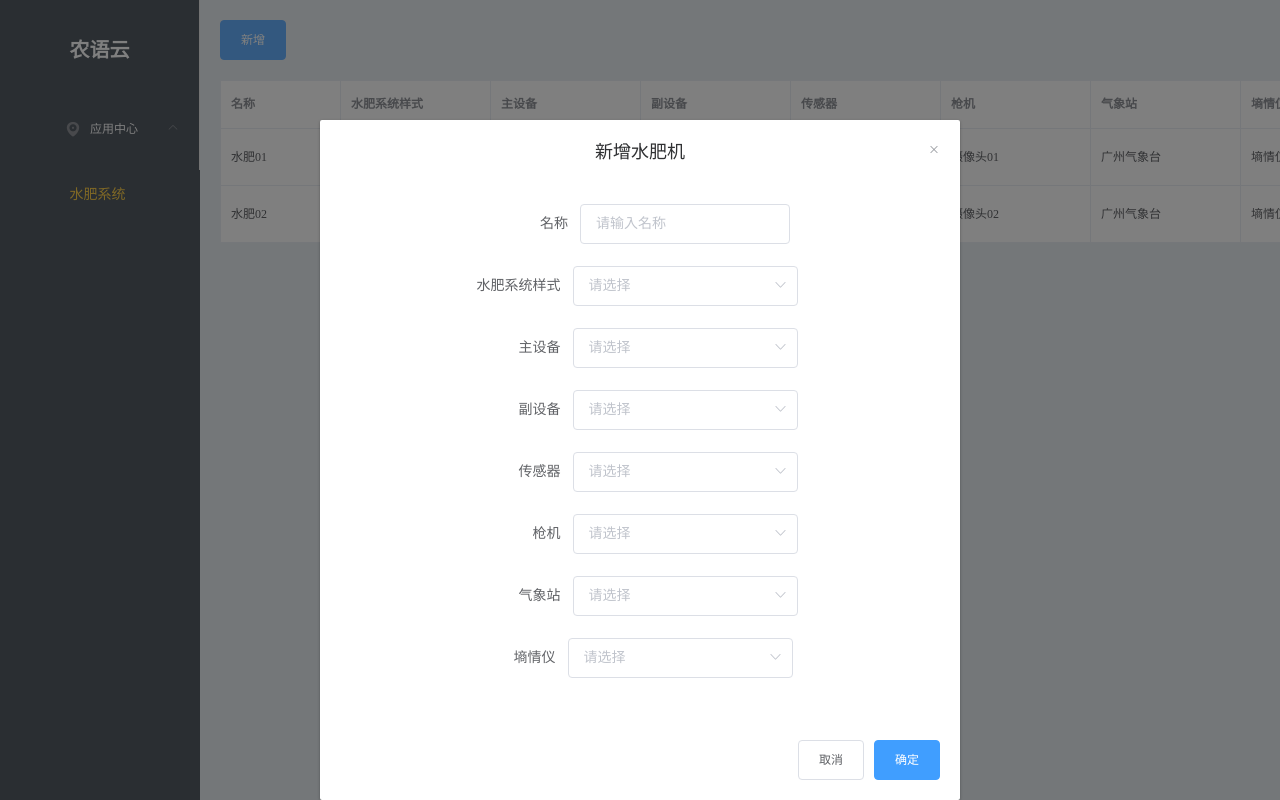
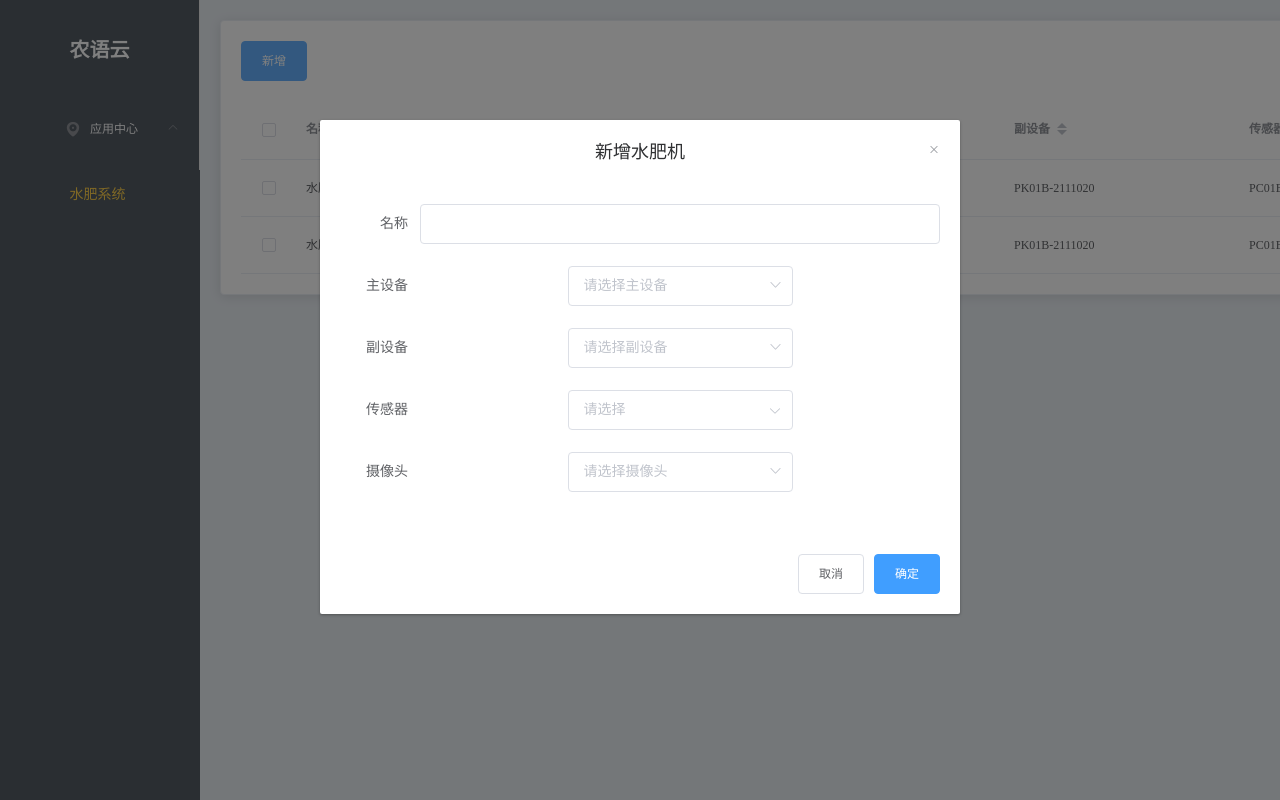
Before and after one commit to MTL0915/shuifei, a Vue app: page /list in a window 1280 px wide. Both pictures are taken after a click on the button "新增". Shown: the top 800 px of the page. Built offline with nearby package versions, Linux system fonts and the light colour scheme.

Commit message:
按需求修改表单

```diff
--- a/src/main.js
+++ b/src/main.js
@@ -29,6 +29,8 @@ import {
   Form,
   FormItem,
   DatePicker,
+  Card,
+  Cascader,
 } from "element-ui";
 import "element-ui/lib/theme-chalk/index.css";
 
@@ -55,6 +57,8 @@ Vue.use(InputNumber);
 Vue.use(Form);
 Vue.use(FormItem);
 Vue.use(DatePicker);
+Vue.use(Card);
+Vue.use(Cascader);
 Vue.use(Loading.directive);
 
 Vue.prototype.$echarts = echarts;
--- a/src/utils/auth.js
+++ b/src/utils/auth.js
@@ -1,7 +1,7 @@
 // import Cookies from 'js-cookie'
 
 const TokenKey =
-  "eyJhbGciOiJIUzUxMiJ9.eyJzdWIiOiIxODkyMzIzNjY4MyIsImV4cCI6MTY2NzQ3MjkwNywiaWF0IjoxNjY3NDY1NzA3fQ.GLaV9WtFYf3lXg0on79-tl1xHpVUffOGvvSEQIJjQGJ8tBAZJyer1IpFSTw2hNt3ovVFL54fR_seFNSMaz8RVA";
+  "eyJhbGciOiJIUzUxMiJ9.eyJzdWIiOiIxODkyMzIzNjY4MyIsImV4cCI6MTY2NzkwMjMzNiwiaWF0IjoxNjY3ODk1MTM2fQ.T_twZZ2yR-9CTn7ukISwKKAkaONVLJuMFwODVDmTLID66PGbo2ibJP_gCmgz12-2lmEW5A4Z6M2F70KMrhXLnQ";
 let lsToken = {};
 
 export function getToken() {
--- a/src/views/home/list.vue
+++ b/src/views/home/list.vue
@@ -1,15 +1,42 @@
 <template>
-  <div class="manage">
+  <el-card class="manage">
     <el-dialog
       :title="operateType === 'add' ? '新增水肥机' : '更新水肥机'"
       :visible.sync="isShow"
     >
-      <common-form
-        :formLabel="operateFormLabel"
-        :form="operateForm"
-        :inline="true"
-        ref="form"
-      ></common-form>
+      <!-- 表格S -->
+      <el-form ref="form" :model="form" label-width="80px">
+        <el-form-item label="名称">
+          <el-input v-model="form.name"></el-input>
+        </el-form-item>
+        <el-form-item label="主设备">
+          <el-select v-model="form.firstEquipment" placeholder="请选择主设备">
+            <el-option label="SF123" value="shanghai"></el-option>
+            <el-option label="SF456" value="beijing"></el-option>
+          </el-select>
+        </el-form-item>
+        <el-form-item label="副设备">
+          <el-select v-model="form.secondEquipment" placeholder="请选择副设备">
+            <el-option label="PK123" value="shanghai"></el-option>
+            <el-option label="PK456" value="beijing"></el-option>
+          </el-select>
+        </el-form-item>
+        <el-form-item label="传感器">
+          <el-cascader
+            :options="options"
+            :props="{ multiple: true }"
+            clearable>
+          </el-cascader>
+        </el-form-item>
+        <el-form-item label="摄像头">
+          <el-select v-model="form.camera" placeholder="请选择摄像头">
+            <el-option label="机枪01" value="shanghai"></el-option>
+            <el-option label="机枪02" value="beijing"></el-option>
+          </el-select>
+        </el-form-item>
+      </el-form>
+      <!-- 表格E -->
+
       <div slot="footer" class="dialog-footer">
         <el-button @click="isShow = false">取消</el-button>
         <el-button type="primary">确定</el-button>
@@ -23,79 +50,130 @@
     </div>
 
     <div class="manage-body">
-      <el-table :data="tableData" border style="width: 100%">
-        <el-table-column fixed prop="name" label="名称" width="120"> </el-table-column>
-        <el-table-column prop="style" label="水肥系统样式" width="150"></el-table-column>
-        <el-table-column prop="firstEquipment" label="主设备" width="150"></el-table-column>
-        <el-table-column prop="secondEquipment" label="副设备" width="150"> </el-table-column>
-        <el-table-column prop="sensor" label="传感器" width="150"> </el-table-column>
-        <el-table-column prop="camera" label="枪机" width="150"></el-table-column>
-        <el-table-column prop="weather" label="气象站" width="150"></el-table-column>
-        <el-table-column prop="instrument" label="墒情仪" width="150"></el-table-column>
-        <el-table-column fixed="right" label="操作">
+      <el-table :data="tableData" style="width: 100%">
+        <el-table-column type="selection" width="55" align="center" />
+        <el-table-column fixed prop="name" label="名称" sortable>
+        </el-table-column>
+        <el-table-column
+          prop="style"
+          label="水肥系统样式"
+          sortable
+        ></el-table-column>
+        <el-table-column
+          prop="firstEquipment"
+          label="主设备"
+          sortable
+        ></el-table-column>
+        <el-table-column
+          prop="secondEquipment"
+          label="副设备"
+          sortable
+        >
+        </el-table-column>
+        <el-table-column prop="sensor" label="传感器" sortable>
+        </el-table-column>
+        <el-table-column
+          prop="camera"
+          label="枪机"
+          sortable
+        ></el-table-column>
+        <el-table-column fixed="right" label="操作" width="150">
           <template slot-scope="scope">
             <el-button @click="handleLook(scope.row)" type="text" size="small"
               >查看</el-button
             >
-            <el-button @click="handleEdit(scope.row)" type="text" size="small">编辑</el-button>
+            <el-button @click="handleEdit(scope.row)" type="text" size="small"
+              >编辑</el-button
+            >
             <el-button type="text" size="small">删除</el-button>
           </template>
         </el-table-column>
       </el-table>
     </div>
-  </div>
+  </el-card>
 </template>
 
 <script>
-import commonForm from '@/components/commonForm.vue'
 export default {
-  components:{
-    commonForm
-  },
   methods: {
     handleLook(row) {
       console.log(row);
       this.$router.push({
         path: "/bigScreen",
         query: {
-          row: JSON.stringify(row)
-        }
+          row: JSON.stringify(row),
+        },
       });
     },
     handleEdit(row) {
       console.log(row);
-      this.isShow = true
-      this.operateType = 'updata'
-      this.operateForm = {
+      this.isShow = true;
+      this.operateType = "updata";
+      this.form = {
         name: row.name,
         style: row.style,
         firstEquipment: row.firstEquipment,
         secondEquipment: row.secondEquipment,
         sensor: row.sensor,
         camera: row.camera,
-        weather: row.weather,
-        instrument: row.instrument,
-      }
+      };
     },
-    addUser(){
-      this.isShow = true
-      this.operateType = 'add'
-      this.operateForm = {
-        name: "",
-        style: "",
+    addUser() {
+      this.isShow = true;
+      this.operateType = "add";
+      this.form = {
+        name: '',
         firstEquipment: "",
         secondEquipment: "",
         sensor: "",
         camera: "",
-        weather: "",
-        instrument: "",
       }
     },
+    onSubmit() {
+      console.log('submit!');
+    }
   },
   data() {
     return {
-      operateType:'add',
-      isShow:false,
+      operateType: "add",
+      isShow: false,
+      form: {
+        name: '',
+        firstEquipment: "",
+        secondEquipment: "",
+        sensor: "",
+        camera: "",
+      },
+      options: [
+        {
+          value: 'ziyuan1',
+          label: '资源1',
+          children: [{
+            value: 'axure',
+            label: 'Axure Components'
+          }, {
+            value: 'sketch',
+            label: 'Sketch Templates'
+          }, {
+            value: 'jiaohu',
+            label: '组件交互文档'
+          }]
+        },
+        {
+          value: 'ziyuan',
+          label: '资源',
+          children: [{
+            value: 'axure',
+            label: 'Axure Components'
+          }, {
+            value: 'sketch',
+            label: 'Sketch Templates'
+          }, {
+            value: 'jiaohu',
+            label: '组件交互文档'
+          }]
+        }
+      ],
       tableData: [
         {
           id: "00001",
@@ -105,8 +183,6 @@ export default {
           secondEquipment: "PK01B-2111020",
           sensor: "PC01B-2110019",
           camera: "摄像头01",
-          weather: "广州气象台",
-          instrument: "墒情仪01",
         },
         {
           id: "00002",
@@ -116,123 +192,9 @@ export default {
           secondEquipment: "PK01B-2111020",
           sensor: "PC01B-2110014",
           camera: "摄像头02",
-          weather: "广州气象台",
-          instrument: "墒情仪02",
         },
       ],
-      operateFormLabel: [
-        {
-          model:'name',
-          label:'名称',
-          type:'input'
-        },
-        {
-          model:'style',
-          label:'水肥系统样式',
-          type:'select',
-          opts:[
-            {
-              label:'旁路式',
-              value:0
-            },
-            {
-              label:'在线式',
-              value:1
-            }
-          ]
-        },
-        {
-          model:'firstEquipment',
-          label:'主设备',
-          type:'select',
-          opts:[
-            {
-              label:'PK01B-2110019',
-              value:0
-            },
-            {
-              label:'PK01B-1234567',
-              value:1
-            }
-          ]
-        },
-        {
-          model:'secondEquipment',
-          label:'副设备',
-          type:'select',
-          opts:[
-            {
-              label:'PK01B-2111020',
-              value:0
-            },
-            {
-              label:'PK01B-6666666',
-              value:1
-            }
-          ]
-        },
-        {
-          model:'sensor',
-          label:'传感器',
-          type:'select',
-          opts:[
-            {
-              label:'PC01B-2111019',
-              value:0
-            },
-            {
-              label:'PC01B-6666666',
-              value:1
-            }
-          ]
-        },
-        {
-          model:'camera',
-          label:'枪机',
-          type:'select',
-          opts:[
-            {
-              label:'摄像头01',
-              value:0
-            },
-            {
-              label:'摄像头02',
-              value:1
-            }
-          ]
-        },
-        {
-          model:'weather',
-          label:'气象站',
-          type:'select',
-          opts:[
-            {
-              label:'广东气象台',
-              value:0
-            },
-            {
-              label:'广州气象台',
-              value:1
-            }
-          ]
-        },
-        {
-          model:'instrument',
-          label:'墒情仪',
-          type:'select',
-          opts:[
-            {
-              label:'墒情仪01',
-              value:0
-            },
-            {
-              label:'墒情仪02',
-              value:1
-            }
-          ]
-        },
-      ],
-      operateForm:{
+      operateForm: {
         name: "",
         style: "",
         firstEquipment: "",
@@ -248,17 +210,16 @@ export default {
 </script>
 
 <style>
-.manage{
+.manage {
   line-height: normal;
 }
-.manage-header{
+.manage-header {
   height: 60px;
 }
-.header-row{
+.header-row {
   height: 100%;
   text-align: left;
 }
-.manage-body{
-
+.manage-body {
 }
 </style>
```
